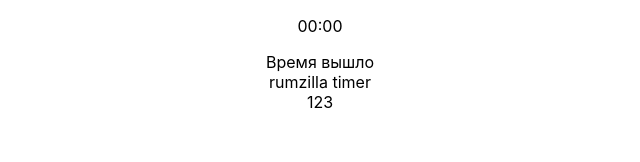
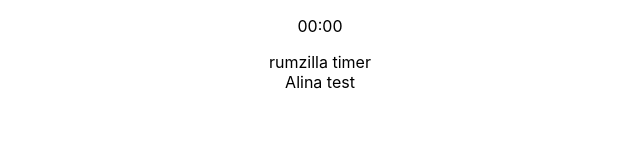
Before and after one commit to Rumzilla/jakshy-jol, a React (Create React App) app: page / in a window 1280 px wide. Shown: the top 162 px of the page, without its empty margins (320-960 px from the left). Built offline with nearby package versions, Linux system fonts and the light colour scheme.

Commit message:
ALina Test

```diff
--- a/src/App.jsx
+++ b/src/App.jsx
@@ -6,7 +6,7 @@
     <div className="App">
       <CountDown />
       <div>rumzilla timer</div>
-      <div>123</div>
+      <div>Alina test</div>
 
     </div>
   );
```
